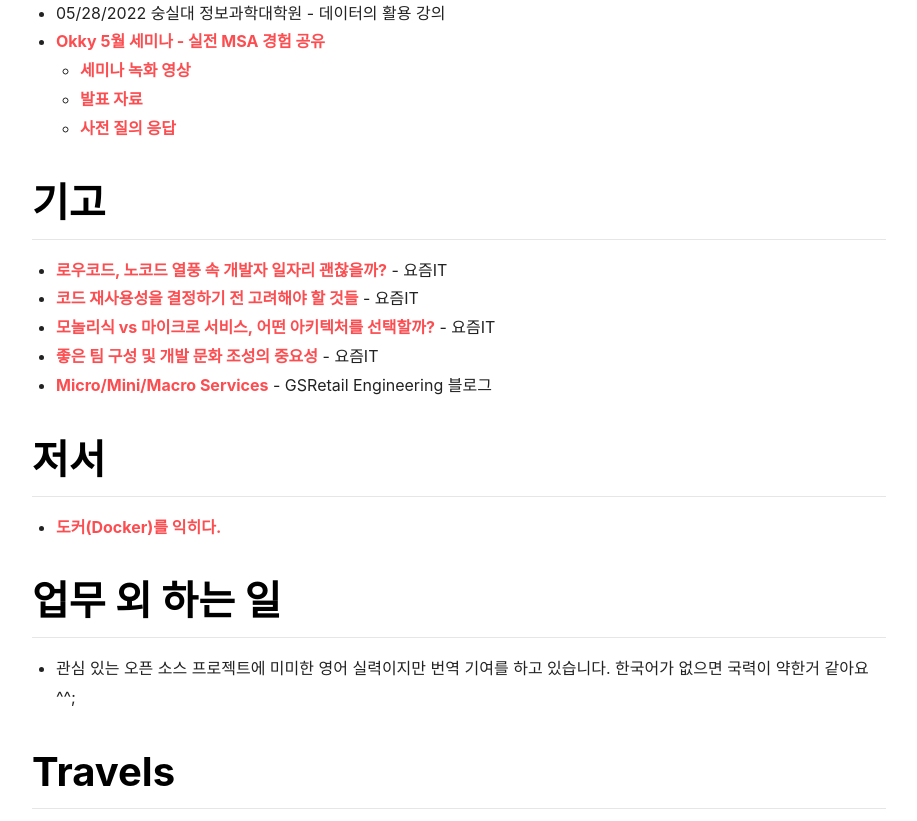
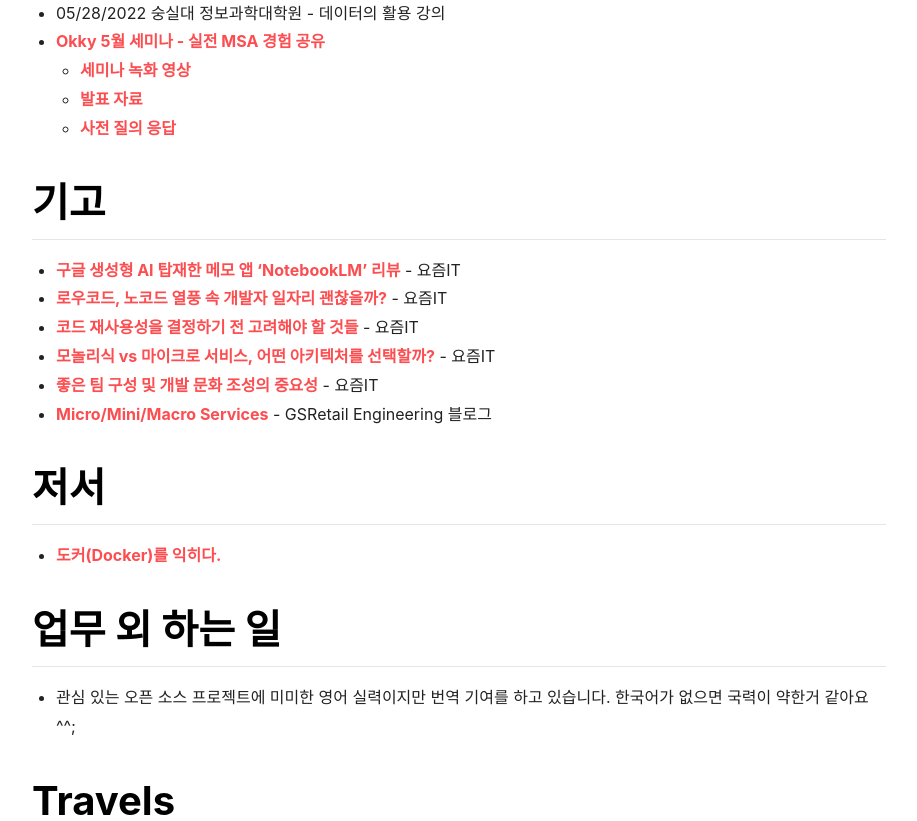
Before and after one commit to giljae/giljae.github.io, a Jekyll site: the page built from about.md, in a window 1280 px wide and 900 px high, scrolled down 1109 px, cut to the strip 0-821 px from the top of the window. Shown: the whole strip, without its empty margins (181-1098 px from the left). Built offline with Jekyll 4.4.1, drawn with Linux system fonts in a browser that asks for light colours.

Commit message:
Update about.md

```diff
--- a/about.md
+++ b/about.md
@@ -60,6 +60,7 @@
   * [사전 질의 응답](https://drive.google.com/file/d/1WkyI8yHVNkICpIq0MC5sFPgAvdM387VS/view?usp=sharing)
 
 # 기고
+* [구글 생성형 AI 탑재한 메모 앱 'NotebookLM' 리뷰](https://yozm.wishket.com/magazine/detail/2370/) - 요즘IT
 * [로우코드, 노코드 열풍 속 개발자 일자리 괜찮을까?](https://yozm.wishket.com/magazine/detail/2030/) - 요즘IT
 * [코드 재사용성을 결정하기 전 고려해야 할 것들](https://yozm.wishket.com/magazine/detail/1930/) - 요즘IT
 * [모놀리식 vs 마이크로 서비스, 어떤 아키텍처를 선택할까?](https://yozm.wishket.com/magazine/detail/1813/) - 요즘IT
```
